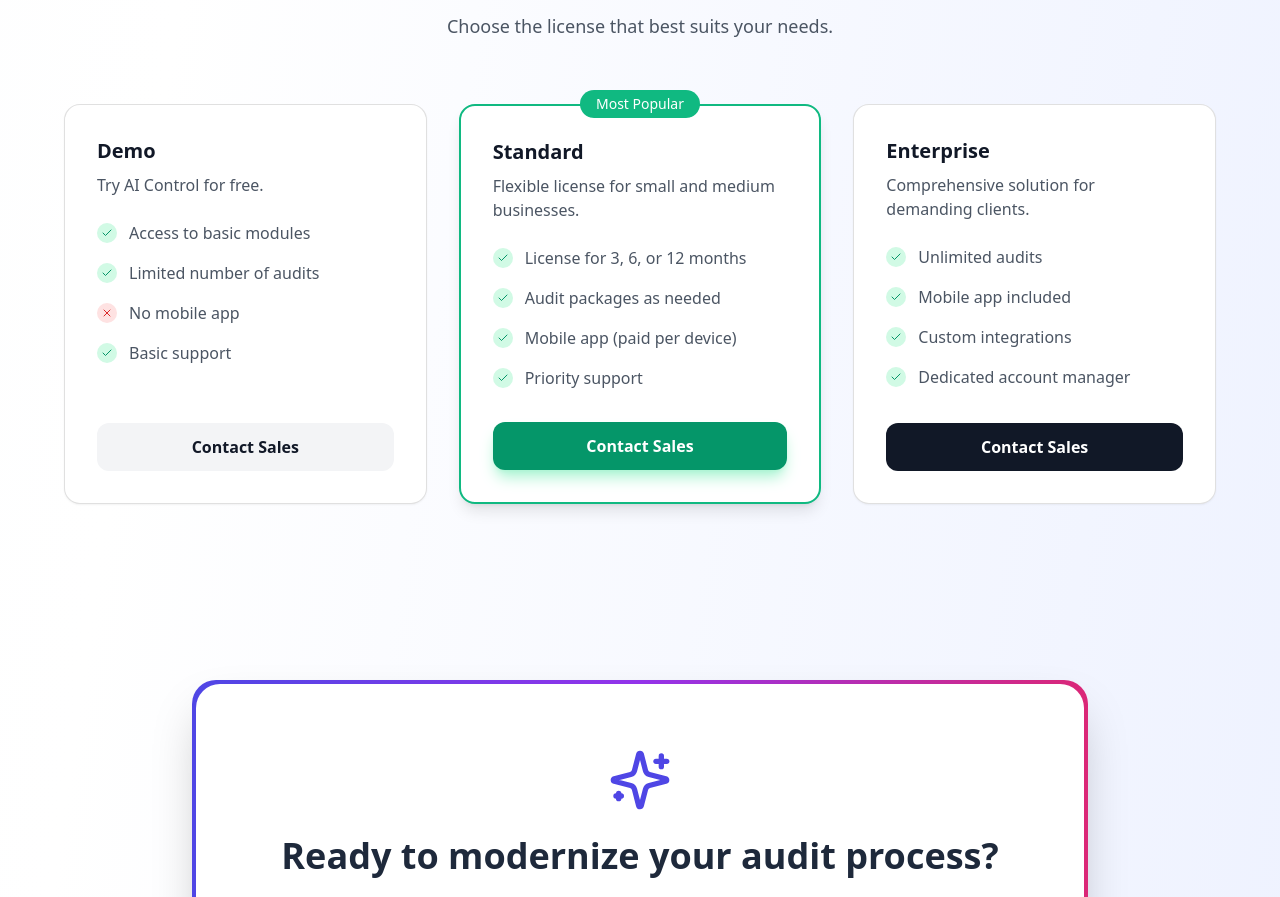
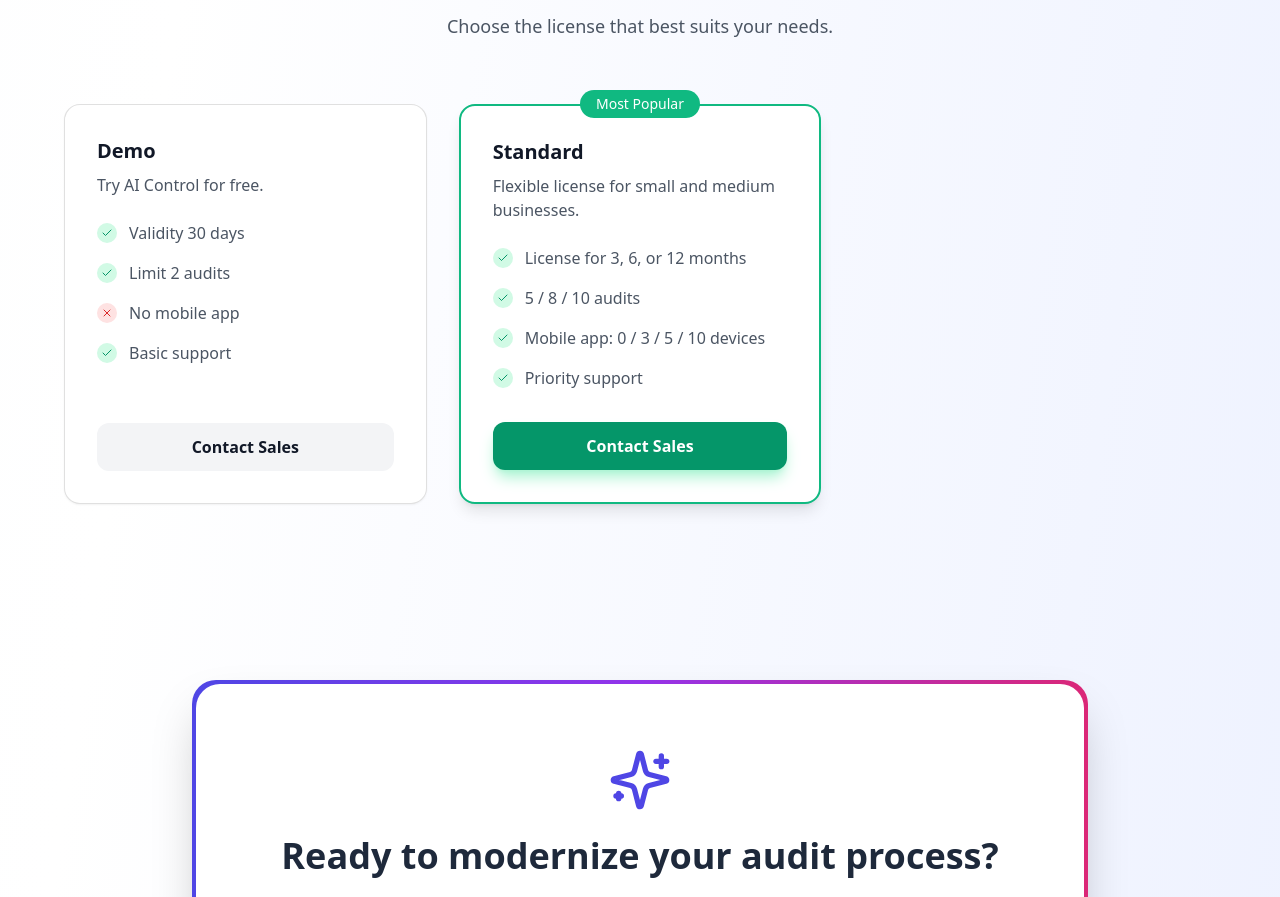
Before and after one commit to MartinNevlaha/evoliq-web, a Next.js app: page /en/products/ai-control in a window 1280 px wide. Shown: the part 7758-8655 px from the top of the page. Built offline with nearby package versions, Linux system fonts and the light colour scheme.

Commit message:
feat: Remove Enterprise pricing plan and update features for Demo and Standard plans.

```diff
--- a/app/[locale]/products/ai-control/AIControlPage.tsx
+++ b/app/[locale]/products/ai-control/AIControlPage.tsx
@@ -592,54 +592,6 @@ export default function AIControlPage() {
             </motion.div>
 
             {/* Enterprise Plan */}
-            <motion.div
-              initial={{ opacity: 0, y: 20 }}
-              whileInView={{ opacity: 1, y: 0 }}
-              viewport={{ once: true }}
-              transition={{ delay: 0.3 }}
-              className="flex flex-col rounded-2xl border border-gray-200 bg-white p-8 shadow-sm transition-shadow hover:shadow-md dark:border-neutral-800 dark:bg-neutral-900"
-            >
-              <div className="mb-6">
-                <h3 className="mb-2 text-xl font-bold text-gray-900 dark:text-white">
-                  {t("pricingSection.plans.enterprise.title")}
-                </h3>
-                <p className="text-gray-600 dark:text-gray-400">
-                  {t("pricingSection.plans.enterprise.description")}
-                </p>
-              </div>
-              <ul className="mb-8 flex-1 space-y-4">
-                <li className="flex items-center gap-3 text-gray-600 dark:text-gray-300">
-                  <div className="flex h-5 w-5 items-center justify-center rounded-full bg-emerald-100 text-emerald-600 dark:bg-emerald-900/30 dark:text-emerald-400">
-                    <Check className="h-3 w-3" />
-                  </div>
-                  {t("pricingSection.plans.enterprise.features.0")}
-                </li>
-                <li className="flex items-center gap-3 text-gray-600 dark:text-gray-300">
-                  <div className="flex h-5 w-5 items-center justify-center rounded-full bg-emerald-100 text-emerald-600 dark:bg-emerald-900/30 dark:text-emerald-400">
-                    <Check className="h-3 w-3" />
-                  </div>
-                  {t("pricingSection.plans.enterprise.features.1")}
-                </li>
-                <li className="flex items-center gap-3 text-gray-600 dark:text-gray-300">
-                  <div className="flex h-5 w-5 items-center justify-center rounded-full bg-emerald-100 text-emerald-600 dark:bg-emerald-900/30 dark:text-emerald-400">
-                    <Check className="h-3 w-3" />
-                  </div>
-                  {t("pricingSection.plans.enterprise.features.2")}
-                </li>
-                <li className="flex items-center gap-3 text-gray-600 dark:text-gray-300">
-                  <div className="flex h-5 w-5 items-center justify-center rounded-full bg-emerald-100 text-emerald-600 dark:bg-emerald-900/30 dark:text-emerald-400">
-                    <Check className="h-3 w-3" />
-                  </div>
-                  {t("pricingSection.plans.enterprise.features.3")}
-                </li>
-              </ul>
-              <Link
-                href="/#contact"
-                className="block w-full rounded-xl bg-gray-900 px-6 py-3 text-center font-semibold text-white transition-colors hover:bg-gray-800 dark:bg-neutral-700 dark:hover:bg-neutral-600"
-              >
-                {t("pricingSection.cta")}
-              </Link>
-            </motion.div>
           </div>
         </div>
       </section>
--- a/messages/cs.json
+++ b/messages/cs.json
@@ -361,8 +361,8 @@
           "title": "Demo",
           "description": "Vyzkoušejte si AI Control zdarma.",
           "features": [
-            "Přístup k základním modulům",
-            "Omezený počet auditů",
+            "Platnost 30 dní",
+            "Limit 2 audity",
             "Bez mobilní aplikace",
             "Základní podpora"
           ]
@@ -372,21 +372,12 @@
           "description": "Flexibilní licence pro menší a střední firmy.",
           "features": [
             "Licence na 3, 6 nebo 12 měsíců",
-            "Balíčky auditů dle potřeby",
-            "Mobilní aplikace (platba za zařízení)",
+            "5 / 8 / 10 auditů",
+            "Mobilní aplikace: 0 / 3 / 5 / 10 zařízení",
             "Prioritní podpora"
           ]
-        },
-        "enterprise": {
-          "title": "Enterprise",
-          "description": "Komplexní řešení pro náročné klienty.",
-          "features": [
-            "Neomezený počet auditů",
-            "Mobilní aplikace v ceně",
-            "Vlastní integrace",
-            "Dedikovaný account manager"
-          ]
         }
+
       }
     }
   },
--- a/messages/en.json
+++ b/messages/en.json
@@ -361,8 +361,8 @@
           "title": "Demo",
           "description": "Try AI Control for free.",
           "features": [
-            "Access to basic modules",
-            "Limited number of audits",
+            "Validity 30 days",
+            "Limit 2 audits",
             "No mobile app",
             "Basic support"
           ]
@@ -372,21 +372,12 @@
           "description": "Flexible license for small and medium businesses.",
           "features": [
             "License for 3, 6, or 12 months",
-            "Audit packages as needed",
-            "Mobile app (paid per device)",
+            "5 / 8 / 10 audits",
+            "Mobile app: 0 / 3 / 5 / 10 devices",
             "Priority support"
           ]
-        },
-        "enterprise": {
-          "title": "Enterprise",
-          "description": "Comprehensive solution for demanding clients.",
-          "features": [
-            "Unlimited audits",
-            "Mobile app included",
-            "Custom integrations",
-            "Dedicated account manager"
-          ]
         }
+
       }
     }
   },
--- a/messages/sk.json
+++ b/messages/sk.json
@@ -361,8 +361,8 @@
           "title": "Demo",
           "description": "Vyskúšajte si AI Control zadarmo.",
           "features": [
-            "Prístup k základným modulom",
-            "Obmedzený počet auditov",
+            "Platnosť 30 dní",
+            "Limit 2 audity",
             "Bez mobilnej aplikácie",
             "Základná podpora"
           ]
@@ -372,21 +372,12 @@
           "description": "Flexibilná licencia pre menšie a stredné firmy.",
           "features": [
             "Licencia na 3, 6 alebo 12 mesiacov",
-            "Balíky auditov podľa potreby",
-            "Mobilná aplikácia (platba za zariadenie)",
+            "5 / 8 / 10 auditov",
+            "Mobilná aplikácia: 0 / 3 / 5 / 10 zariadení",
             "Prioritná podpora"
           ]
-        },
-        "enterprise": {
-          "title": "Enterprise",
-          "description": "Komplexné riešenie pre náročných klientov.",
-          "features": [
-            "Neobmedzený počet auditov",
-            "Mobilná aplikácia v cene",
-            "Vlastné integrácie",
-            "Dedikovaný account manager"
-          ]
         }
+
       }
     }
   },
```
